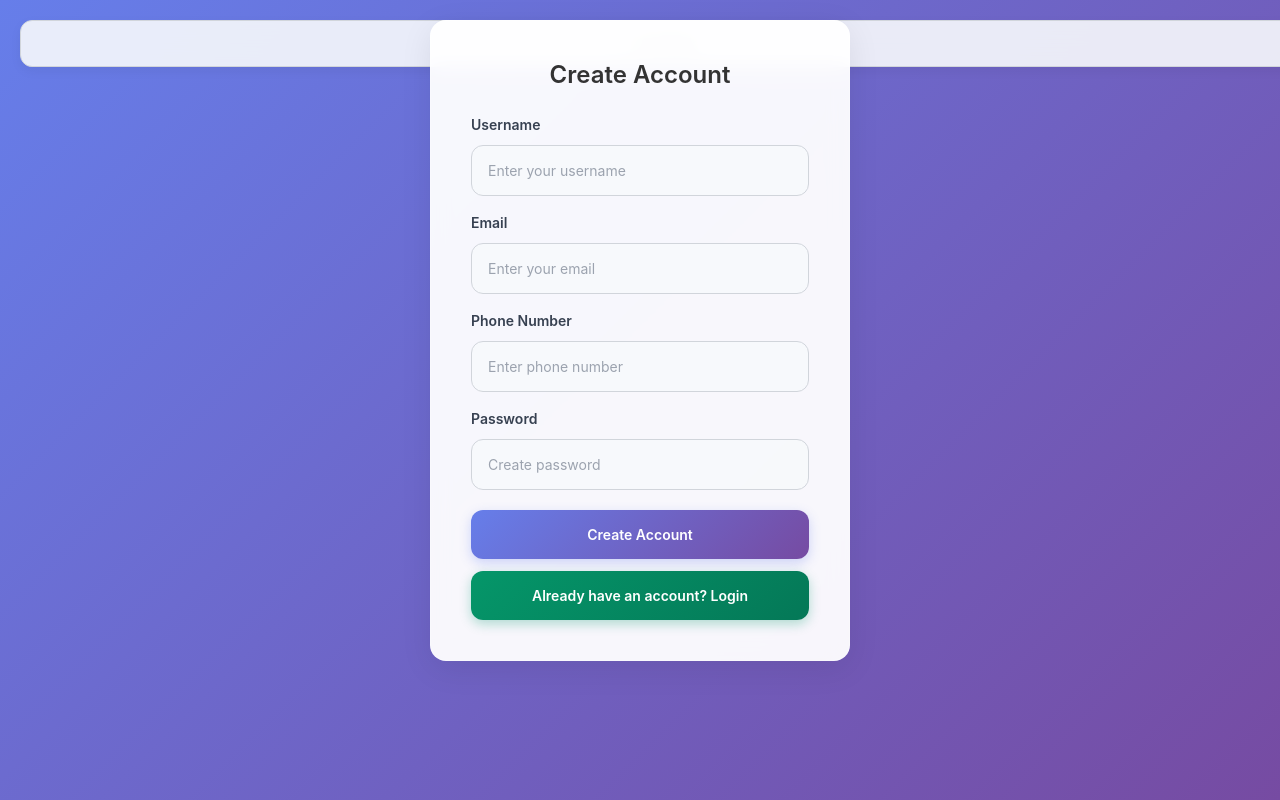
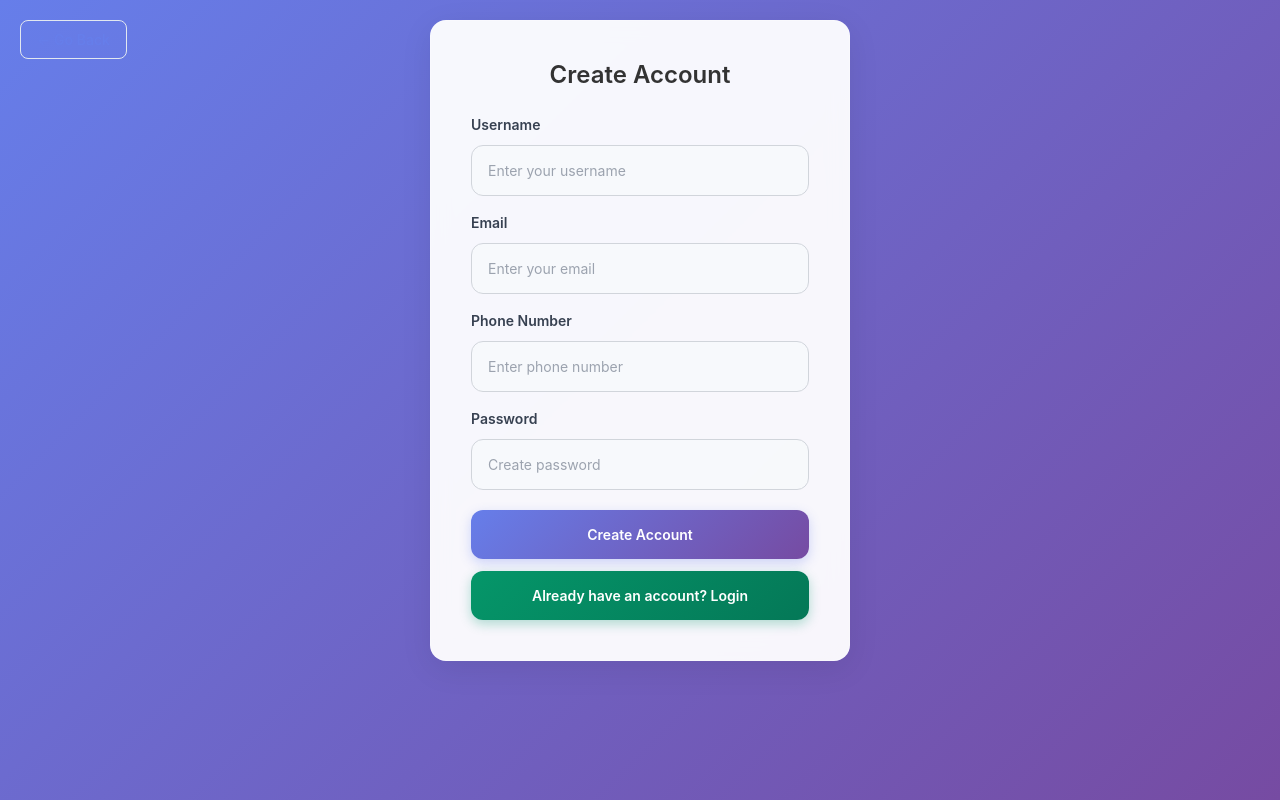
Before and after one commit to Niraj2556/ashraya_vercel, a React (Create React App) app: page /signup in a window 1280 px wide. Built offline with nearby package versions, Linux system fonts and the light colour scheme.

Commit message:
go back button

```diff
--- a/src/components/SignUp.jsx
+++ b/src/components/SignUp.jsx
@@ -86,7 +86,7 @@ const SignUp = () => {
     <div className='super-main' style={{minHeight: '100vh'}}>
       <div className='main-body'>
         <div className='signup-main' style={{position: 'relative'}}>
-          <button onClick={back} className='contact-btn' style={{position: 'absolute', top: '20px', left: '20px'}}>← Go Back</button>
+          <button onClick={back} style={{position: 'absolute', top: '20px', left: '20px', padding: '8px 16px', fontSize: '14px', fontWeight: '500', background: 'transparent', color: '#667eea', border: '1px solid #e2e8f0', borderRadius: '8px', cursor: 'pointer', display: 'flex', alignItems: 'center', gap: '4px'}}>← Go Back</button>
           <div className='signup-body'>
             <h1 style={{color: "#333", fontSize: "24px", marginBottom: "24px", fontWeight: "600", textAlign: "center"}}>Create Account</h1>
 
```
